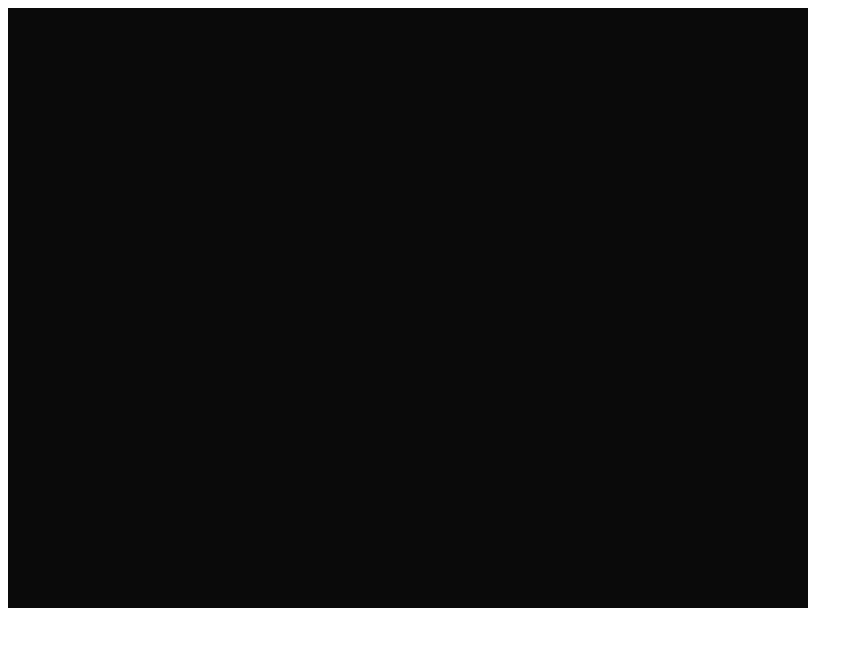
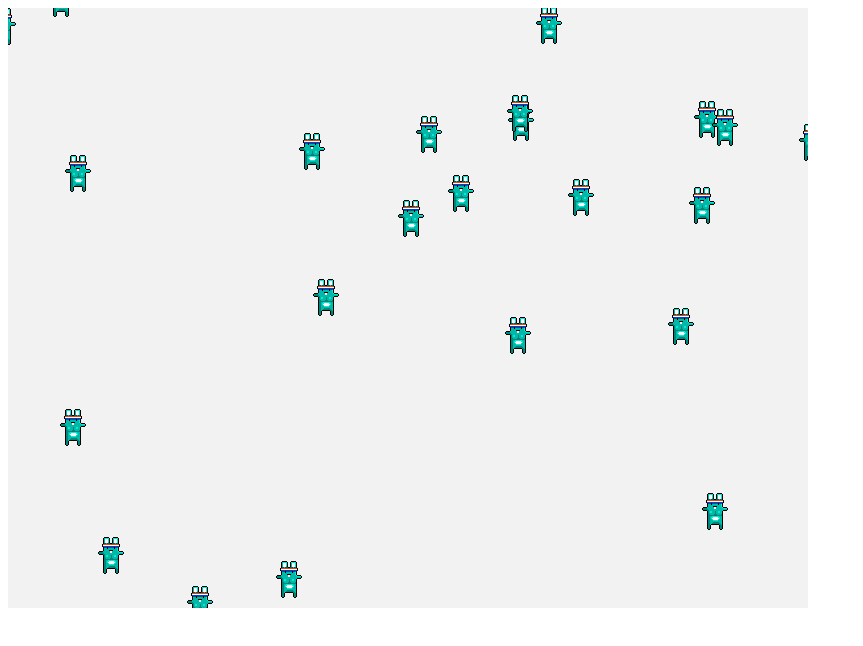
Before and after one commit to fponticelli/edge-pixi, a plain HTML site: page bin/demo.html in a window 1280 px wide. Shown: the whole page, without its empty margins (0-863 px from the left). Drawn offline with Linux system fonts and the light colour scheme.

Commit message:
Add a beautiful moving camera

```diff
--- a/bin/camera.js
+++ b/bin/camera.js
@@ -109,21 +109,35 @@ var Main = function(renderer) {
 	var world = new edge_World();
 	var stage = new PIXI.Container();
 	var gameWorld = new PIXI.Container();
-	var camera = new PIXI.Container();
+	var ui = new PIXI.Container();
 	var gameWorldRendering = new edge_pixi_systems_Renderer(renderer,gameWorld);
-	var cameraRendering = new edge_pixi_systems_CameraRenderer(renderer,camera);
+	var uiRendering = new edge_pixi_systems_UIRenderer(renderer,ui);
 	gameWorld.width = 1600;
 	gameWorld.height = 1200;
-	camera.width = 800;
-	camera.height = 600;
 	var _g = 0;
 	while(_g < 60) {
 		var i = _g++;
-	}
-	stage.addChild(gameWorld);
-	stage.addChild(camera);
+		var sprite = edge_pixi_components_Display.fromImagePath("assets/bunny.png");
+		sprite.node.x = this.r(1600);
+		sprite.node.y = this.r(1200);
+		world.engine.create([sprite]);
+	}
+	var myCam = new edge_pixi_components_Camera(0,0);
+	world.engine.create([myCam,new edge_pixi_components_Widget(gameWorld)]);
+	var stationaryBunny = edge_pixi_components_Widget.fromImagePath("assets/bunny.png");
+	stationaryBunny.node.x = 50;
+	stationaryBunny.node.y = 400;
+	world.engine.create([stationaryBunny]);
+	stage.addChild(ui);
+	ui.addChild(gameWorld);
 	world.render.add(gameWorldRendering);
+	world.render.add(new edge_pixi_systems_PositionCamera());
+	world.render.add(uiRendering);
 	world.start();
+	thx_Timer.repeat(function() {
+		myCam.x++;
+		myCam.y++;
+	},50);
 };
 Main.__name__ = ["Main"];
 Main.main = function() {
@@ -191,9 +205,6 @@ StringTools.replace = function(s,sub,by) {
 };
 var Type = function() { };
 Type.__name__ = ["Type"];
-Type.getSuperClass = function(c) {
-	return c.__super__;
-};
 Type.getClassName = function(c) {
 	var a = c.__name__;
 	if(a == null) return null;
@@ -341,26 +352,19 @@ edge_Entity.prototype = {
 		return this.map.iterator();
 	}
 	,_add: function(component) {
-		var type = this.key(component);
+		var type = Type.getClassName(component == null?null:js_Boot.getClass(component));
 		if(this.map.exists(type)) this.remove(this.map.get(type));
 		this.map.set(type,component);
 	}
 	,_remove: function(component) {
-		var type = this.key(component);
+		var type = Type.getClassName(component == null?null:js_Boot.getClass(component));
 		this._removeTypeName(type);
 	}
 	,_removeTypeName: function(type) {
 		this.map.remove(type);
 	}
 	,key: function(component) {
-		var t;
-		if(component == null) t = null; else t = js_Boot.getClass(component);
-		var s = Type.getSuperClass(t);
-		while(s != null && s != edge_IComponent) {
-			t = s;
-			s = Type.getSuperClass(t);
-		}
-		return Type.getClassName(t);
+		return Type.getClassName(component == null?null:js_Boot.getClass(component));
 	}
 	,__class__: edge_Entity
 };
@@ -591,14 +595,18 @@ edge_core_NodeSystemIterator.prototype = {
 	}
 	,__class__: edge_core_NodeSystemIterator
 };
-var edge_pixi_components_CameraPosition = function(x,y) {
-	PIXI.Point.call(this,x,y);
-};
-edge_pixi_components_CameraPosition.__name__ = ["edge","pixi","components","CameraPosition"];
-edge_pixi_components_CameraPosition.__super__ = PIXI.Point;
-edge_pixi_components_CameraPosition.prototype = $extend(PIXI.Point.prototype,{
-	__class__: edge_pixi_components_CameraPosition
-});
+var edge_pixi_components_Camera = function(x,y) {
+	this.x = x;
+	this.y = y;
+};
+edge_pixi_components_Camera.__name__ = ["edge","pixi","components","Camera"];
+edge_pixi_components_Camera.__interfaces__ = [edge_IComponent];
+edge_pixi_components_Camera.prototype = {
+	toString: function(x,y) {
+		return "Camera(x=$x,y=$y)";
+	}
+	,__class__: edge_pixi_components_Camera
+};
 var edge_pixi_components_Display = function(node) {
 	this.node = node;
 };
@@ -618,69 +626,85 @@ edge_pixi_components_Display.prototype = {
 	}
 	,__class__: edge_pixi_components_Display
 };
-var edge_pixi_systems_CameraRenderer = function(renderer,container) {
-	if(null == container) this.container = new PIXI.Container(); else this.container = container;
-	this.renderer = renderer;
-	this.__process__ = new edge_pixi_systems_CameraRenderer_$SystemProcess(this);
-};
-edge_pixi_systems_CameraRenderer.__name__ = ["edge","pixi","systems","CameraRenderer"];
-edge_pixi_systems_CameraRenderer.__interfaces__ = [edge_ISystem];
-edge_pixi_systems_CameraRenderer.prototype = {
-	entitiesAdded: function(e,data) {
-		this.container.addChild(data.d.node);
-	}
-	,entitiesRemoved: function(e,data) {
-		this.container.removeChild(data.d.node);
-	}
-	,update: function() {
-		this.renderer.render(this.container);
+var edge_pixi_components_Widget = function(node) {
+	this.node = node;
+};
+edge_pixi_components_Widget.__name__ = ["edge","pixi","components","Widget"];
+edge_pixi_components_Widget.__interfaces__ = [edge_IComponent];
+edge_pixi_components_Widget.fromImagePath = function(path,anchorx,anchory) {
+	if(anchory == null) anchory = 0.0;
+	if(anchorx == null) anchorx = 0.0;
+	var sprite = new PIXI.Sprite(PIXI.Texture.fromImage(path));
+	sprite.anchor.x = anchorx;
+	sprite.anchor.y = anchory;
+	return new edge_pixi_components_Widget(sprite);
+};
+edge_pixi_components_Widget.prototype = {
+	toString: function(node) {
+		return "Widget(node=$node)";
+	}
+	,__class__: edge_pixi_components_Widget
+};
+var edge_pixi_systems_PositionCamera = function() {
+	this.__process__ = new edge_pixi_systems_PositionCamera_$SystemProcess(this);
+};
+edge_pixi_systems_PositionCamera.__name__ = ["edge","pixi","systems","PositionCamera"];
+edge_pixi_systems_PositionCamera.__interfaces__ = [edge_ISystem];
+edge_pixi_systems_PositionCamera.prototype = {
+	update: function(c,w) {
+		w.node.x = -c.x;
+		w.node.y = -c.y;
 		return true;
 	}
 	,toString: function() {
-		return "edge.pixi.systems.CameraRenderer";
-	}
-	,__class__: edge_pixi_systems_CameraRenderer
-};
-var edge_pixi_systems_CameraRenderer_$SystemProcess = function(system) {
+		return "edge.pixi.systems.PositionCamera";
+	}
+	,__class__: edge_pixi_systems_PositionCamera
+};
+var edge_pixi_systems_PositionCamera_$SystemProcess = function(system) {
 	this.system = system;
-	system.entities = new edge_View();
-};
-edge_pixi_systems_CameraRenderer_$SystemProcess.__name__ = ["edge","pixi","systems","CameraRenderer_SystemProcess"];
-edge_pixi_systems_CameraRenderer_$SystemProcess.__interfaces__ = [edge_core_ISystemProcess];
-edge_pixi_systems_CameraRenderer_$SystemProcess.prototype = {
+	this.updateItems = new edge_View();
+};
+edge_pixi_systems_PositionCamera_$SystemProcess.__name__ = ["edge","pixi","systems","PositionCamera_SystemProcess"];
+edge_pixi_systems_PositionCamera_$SystemProcess.__interfaces__ = [edge_core_ISystemProcess];
+edge_pixi_systems_PositionCamera_$SystemProcess.prototype = {
 	removeEntity: function(entity) {
-		var removed = this.system.entities.tryRemove(entity);
-		if(removed != null) this.system.entitiesRemoved(entity,removed);
+		this.updateItems.tryRemove(entity);
 	}
 	,addEntity: function(entity) {
-		this.entitiesMatchRequirements(entity);
+		this.updateMatchRequirements(entity);
 	}
 	,update: function(engine,delta) {
 		var result = true;
-		result = this.system.update();
+		var data;
+		var $it0 = this.updateItems.iterator();
+		while( $it0.hasNext() ) {
+			var item = $it0.next();
+			data = item.data;
+			result = this.system.update(data.c,data.w);
+			if(!result) break;
+		}
 		return result;
 	}
-	,entitiesMatchRequirements: function(entity) {
-		var removed = this.system.entities.tryRemove(entity);
+	,updateMatchRequirements: function(entity) {
+		var removed = this.updateItems.tryRemove(entity);
 		var count = 2;
-		var o = { p : null, d : null};
+		var o = { c : null, w : null};
 		var $it0 = entity.map.iterator();
 		while( $it0.hasNext() ) {
 			var component = $it0.next();
-			if(js_Boot.__instanceof(component,edge_pixi_components_CameraPosition)) {
-				o.p = component;
+			if(js_Boot.__instanceof(component,edge_pixi_components_Camera)) {
+				o.c = component;
 				if(--count == 0) break; else continue;
 			}
-			if(js_Boot.__instanceof(component,edge_pixi_components_Display)) {
-				o.d = component;
+			if(js_Boot.__instanceof(component,edge_pixi_components_Widget)) {
+				o.w = component;
 				if(--count == 0) break; else continue;
 			}
 		}
-		var added = count == 0 && this.system.entities.tryAdd(entity,o);
-		if(null != removed && !added) this.system.entitiesRemoved(entity,removed);
-		if(added && null == removed) this.system.entitiesAdded(entity,o);
-	}
-	,__class__: edge_pixi_systems_CameraRenderer_$SystemProcess
+		var added = count == 0 && this.updateItems.tryAdd(entity,o);
+	}
+	,__class__: edge_pixi_systems_PositionCamera_$SystemProcess
 };
 var edge_pixi_systems_Renderer = function(renderer,container) {
 	if(null == container) this.container = new PIXI.Container(); else this.container = container;
@@ -741,6 +765,66 @@ edge_pixi_systems_Renderer_$SystemProcess.prototype = {
 		if(added && null == removed) this.system.entitiesAdded(entity,o);
 	}
 	,__class__: edge_pixi_systems_Renderer_$SystemProcess
+};
+var edge_pixi_systems_UIRenderer = function(renderer,container) {
+	if(null == container) this.container = new PIXI.Container(); else this.container = container;
+	this.renderer = renderer;
+	this.__process__ = new edge_pixi_systems_UIRenderer_$SystemProcess(this);
+};
+edge_pixi_systems_UIRenderer.__name__ = ["edge","pixi","systems","UIRenderer"];
+edge_pixi_systems_UIRenderer.__interfaces__ = [edge_ISystem];
+edge_pixi_systems_UIRenderer.prototype = {
+	entitiesAdded: function(e,data) {
+		this.container.addChild(data.d.node);
+	}
+	,entitiesRemoved: function(e,data) {
+		this.container.removeChild(data.d.node);
+	}
+	,update: function() {
+		this.renderer.render(this.container);
+		return true;
+	}
+	,toString: function() {
+		return "edge.pixi.systems.UIRenderer";
+	}
+	,__class__: edge_pixi_systems_UIRenderer
+};
+var edge_pixi_systems_UIRenderer_$SystemProcess = function(system) {
+	this.system = system;
+	system.entities = new edge_View();
+};
+edge_pixi_systems_UIRenderer_$SystemProcess.__name__ = ["edge","pixi","systems","UIRenderer_SystemProcess"];
+edge_pixi_systems_UIRenderer_$SystemProcess.__interfaces__ = [edge_core_ISystemProcess];
+edge_pixi_systems_UIRenderer_$SystemProcess.prototype = {
+	removeEntity: function(entity) {
+		var removed = this.system.entities.tryRemove(entity);
+		if(removed != null) this.system.entitiesRemoved(entity,removed);
+	}
+	,addEntity: function(entity) {
+		this.entitiesMatchRequirements(entity);
+	}
+	,update: function(engine,delta) {
+		var result = true;
+		result = this.system.update();
+		return result;
+	}
+	,entitiesMatchRequirements: function(entity) {
+		var removed = this.system.entities.tryRemove(entity);
+		var count = 1;
+		var o = { d : null};
+		var $it0 = entity.map.iterator();
+		while( $it0.hasNext() ) {
+			var component = $it0.next();
+			if(js_Boot.__instanceof(component,edge_pixi_components_Widget)) {
+				o.d = component;
+				if(--count == 0) break; else continue;
+			}
+		}
+		var added = count == 0 && this.system.entities.tryAdd(entity,o);
+		if(null != removed && !added) this.system.entitiesRemoved(entity,removed);
+		if(added && null == removed) this.system.entitiesAdded(entity,o);
+	}
+	,__class__: edge_pixi_systems_UIRenderer_$SystemProcess
 };
 var haxe_IMap = function() { };
 haxe_IMap.__name__ = ["haxe","IMap"];
@@ -994,7 +1078,7 @@ js_Boot.__isNativeObj = function(o) {
 	return js_Boot.__nativeClassName(o) != null;
 };
 js_Boot.__resolveNativeClass = function(name) {
-	if(typeof window != "undefined") return window[name]; else return global[name];
+	return (Function("return typeof " + name + " != \"undefined\" ? " + name + " : null"))();
 };
 var thx_Arrays = function() { };
 thx_Arrays.__name__ = ["thx","Arrays"];
--- a/bin/demo.html
+++ b/bin/demo.html
@@ -5,6 +5,6 @@
 	<body>
 		<script src="pixi.min.js"></script>
 		<script src="stats.min.js"></script>
-		<script src="demo.js"></script>
+		<script src="camera.js"></script>
 	</body>
 </html>
```
Also changed, not shown: 7 other files.
